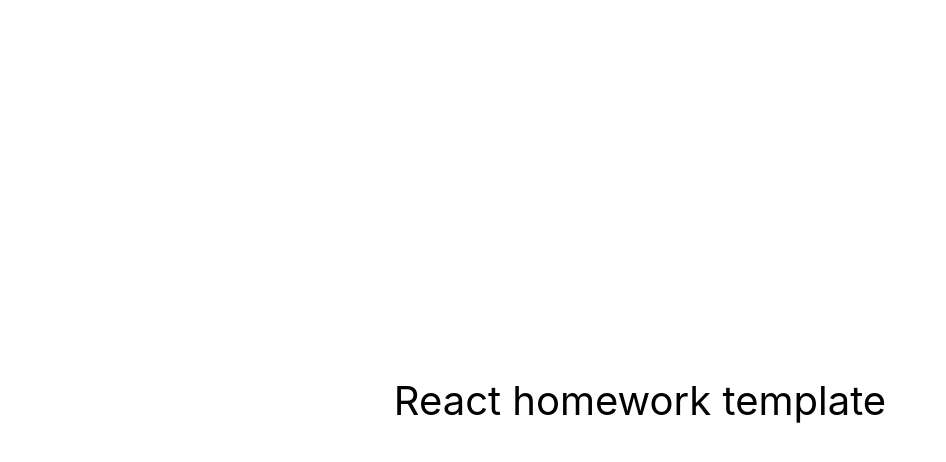
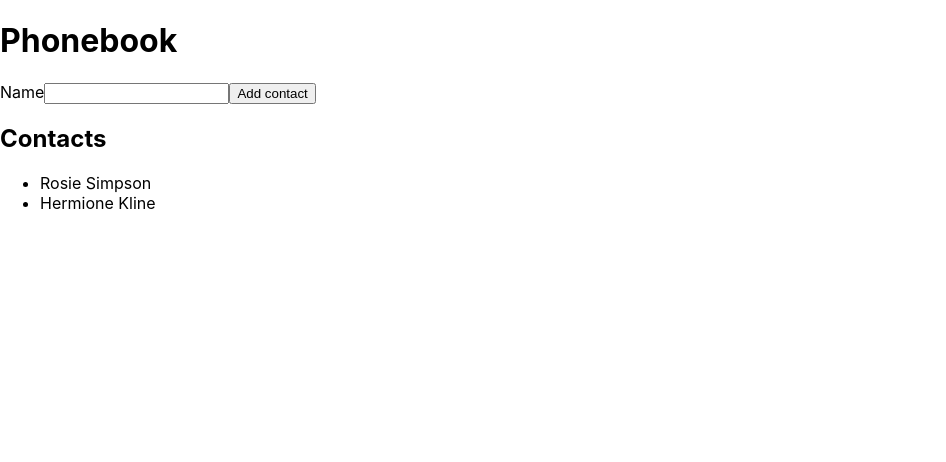
Before and after one commit to ViktoriaTorianik/goit-react-hw-02-phonebook, a React (Create React App) app: page / in a window 1280 px wide. Shown: the top 462 px of the page, without its empty margins (0-946 px from the left). Built offline with nearby package versions, Linux system fonts and the light colour scheme.

Commit message:
step1 form

```diff
--- a/src/components/App.jsx
+++ b/src/components/App.jsx
@@ -1,16 +1,29 @@
-export const App = () => {
-  return (
-    <div
-      style={{
-        height: '100vh',
-        display: 'flex',
-        justifyContent: 'center',
-        alignItems: 'center',
-        fontSize: 40,
-        color: '#010101'
-      }}
-    >
-      React homework template
-    </div>
-  );
-};
+import { Component } from 'react';
+import React from 'react';
+import Form from './Form/Form.styled';
+class App extends Component {
+  state = {
+    contacts: [],
+  };
+  formSubmitHendler = data => {
+    console.log(data);
+  };
+  render() {
+    return (
+      <div>
+        <div>
+          <h1>Phonebook</h1>
+          <Form onSubmit={this.formSubmitHendler} />
+        </div>
+        <div>
+          <h2>Contacts</h2>
+          <ul>
+            <li> Rosie Simpson </li>
+            <li> Hermione Kline</li>
+          </ul>
+        </div>
+      </div>
+    );
+  }
+}
+export default App;
--- /dev/null
+++ b/src/components/Form/Form.styled.jsx
@@ -0,0 +1,38 @@
+import { Component } from 'react';
+
+class Form extends Component {
+  state = {
+    name: '',
+  };
+  handlNameChange = e => {
+    this.setState({ name: e.currentTarget.value });
+  };
+
+  handlSubmit = e => {
+    e.preventDefault();
+    console.log(this.state);
+    this.props.onSubmit(this.state);
+    this.reset();
+  };
+  reset = () => this.setState({ name: '' });
+  render() {
+    return (
+      <form action="" onSubmit={this.handlSubmit}>
+        <label htmlFor="">
+          Name
+          <input
+            type="text"
+            name="name"
+            value={this.state.name}
+            onChange={this.handlNameChange}
+            pattern="^[a-zA-Zа-яА-Я]+(([' -][a-zA-Zа-яА-Я ])?[a-zA-Zа-яА-Я]*)*$"
+            title="Name may contain only letters, apostrophe, dash and spaces. For example Adrian, Jacob Mercer, Charles de Batz de Castelmore d'Artagnan"
+            required
+          />
+        </label>
+        <button type="submit">Add contact</button>
+      </form>
+    );
+  }
+}
+export default Form;
--- a/src/index.js
+++ b/src/index.js
@@ -1,6 +1,6 @@
 import React from 'react';
 import ReactDOM from 'react-dom/client';
-import { App } from 'components/App';
+import App from 'components/App';
 import './index.css';
 
 ReactDOM.createRoot(document.getElementById('root')).render(
```
Also changed, not shown: src/components/Form/Form.jsx (added).
